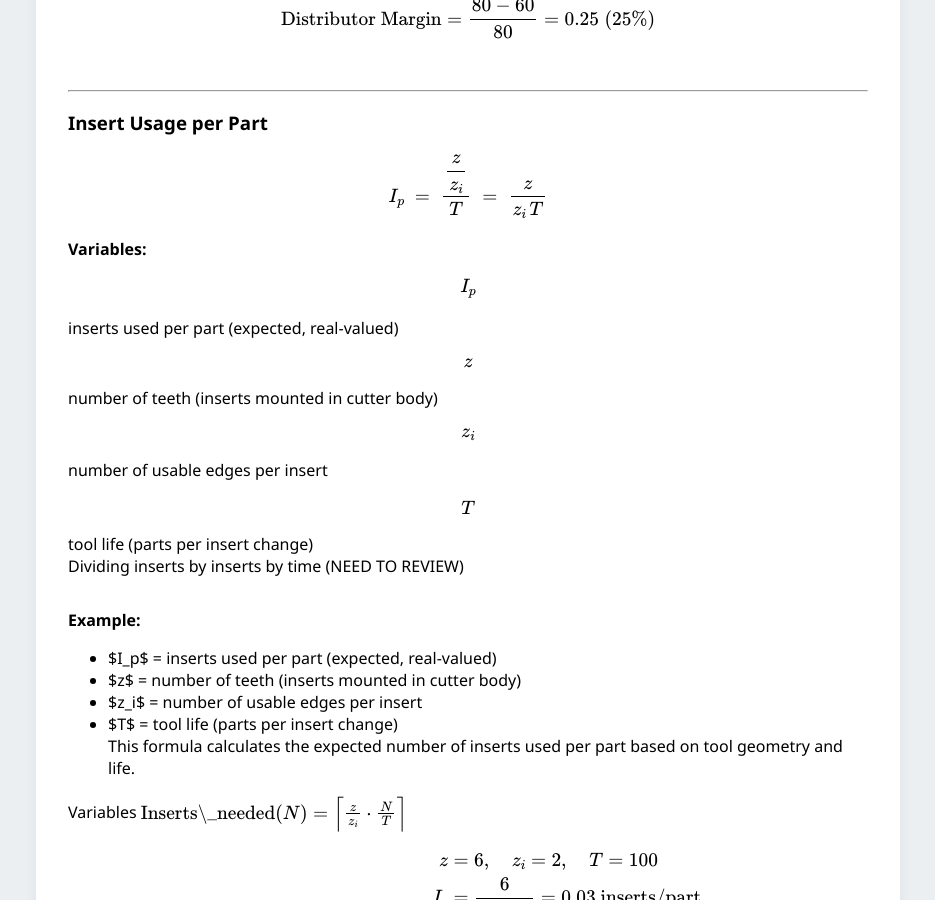
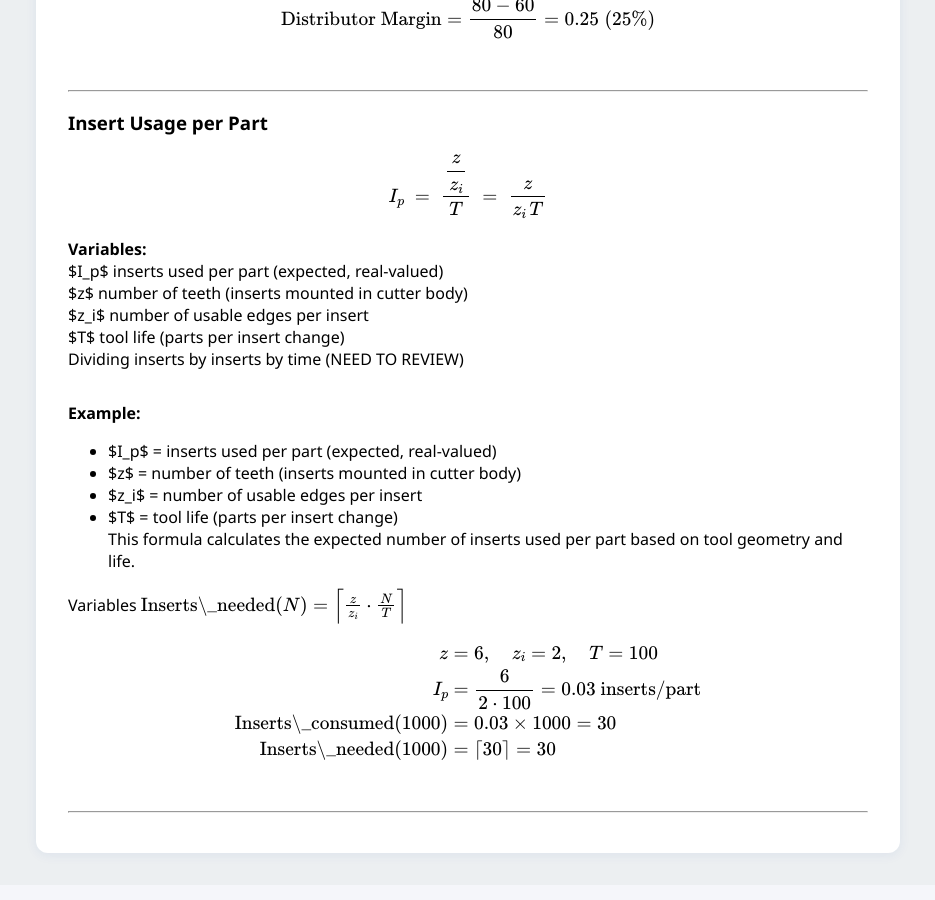
Before and after one commit to jaymcc2/product-sales-formulas, a Jekyll site: the page built from sales_math/index.md, in a window 1280 px wide and 900 px high, scrolled down 1612 px. Shown: the whole window, without its empty margins (172-1107 px from the left). Built offline with Jekyll 4.4.1, drawn with Linux system fonts in a browser that asks for light colours.

Commit message:
trying to add quotes

```diff
--- a/_data/formulas.yml
+++ b/_data/formulas.yml
@@ -103,10 +103,10 @@
   categories: [shop math, tooling, cost savings]
   tags: [insert, usage, tool, manufacturing]
   variables:
-    - $$I_p$$ inserts used per part (expected, real-valued)
-    - $$z$$ number of teeth (inserts mounted in cutter body)
-    - $$z_i$$ number of usable edges per insert
-    - $$T$$ tool life (parts per insert change)
+    - "$I_p$ inserts used per part (expected, real-valued)"
+    - "$z$ number of teeth (inserts mounted in cutter body)"
+    - "$z_i$ number of usable edges per insert"
+    - "$T$ tool life (parts per insert change)"
   equation:
     $$
     I_p \;=\; \frac{\dfrac{z}{z_i}}{T} \;=\; \frac{z}{z_i\,T}
```
